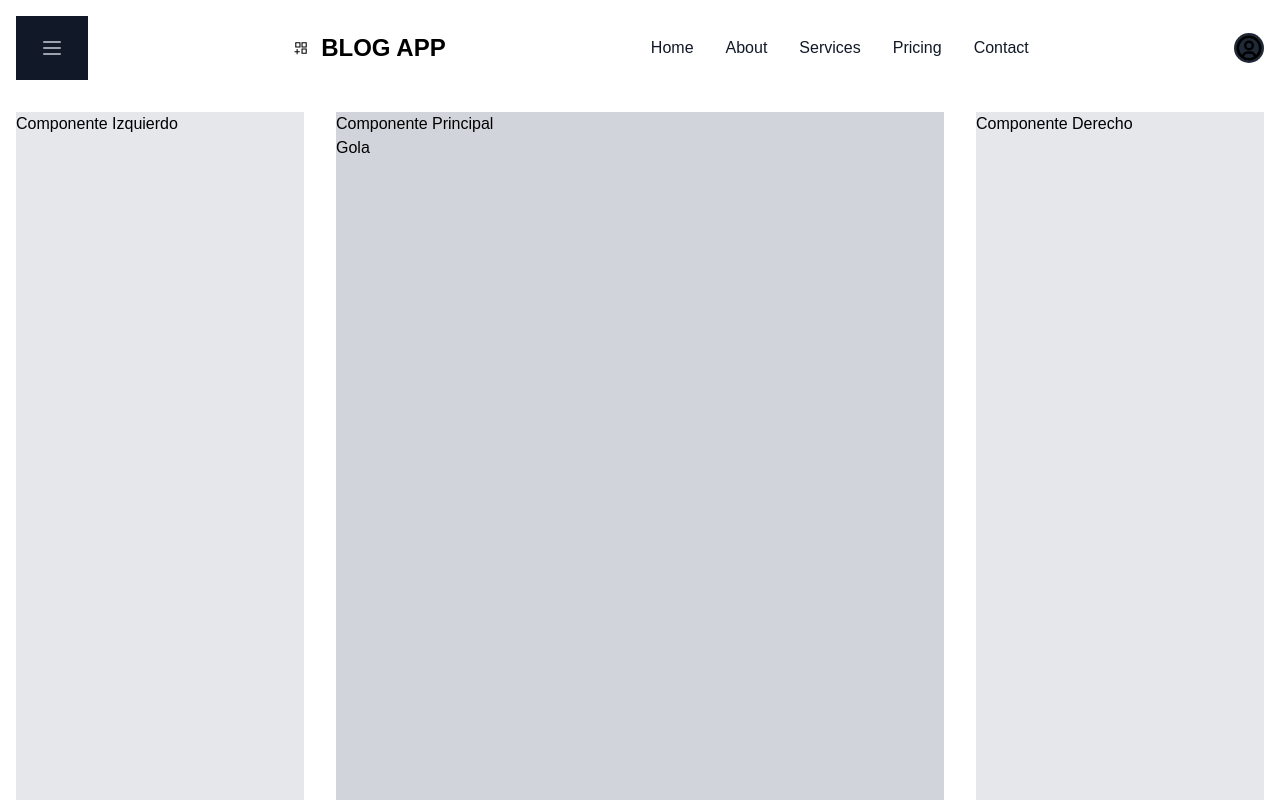
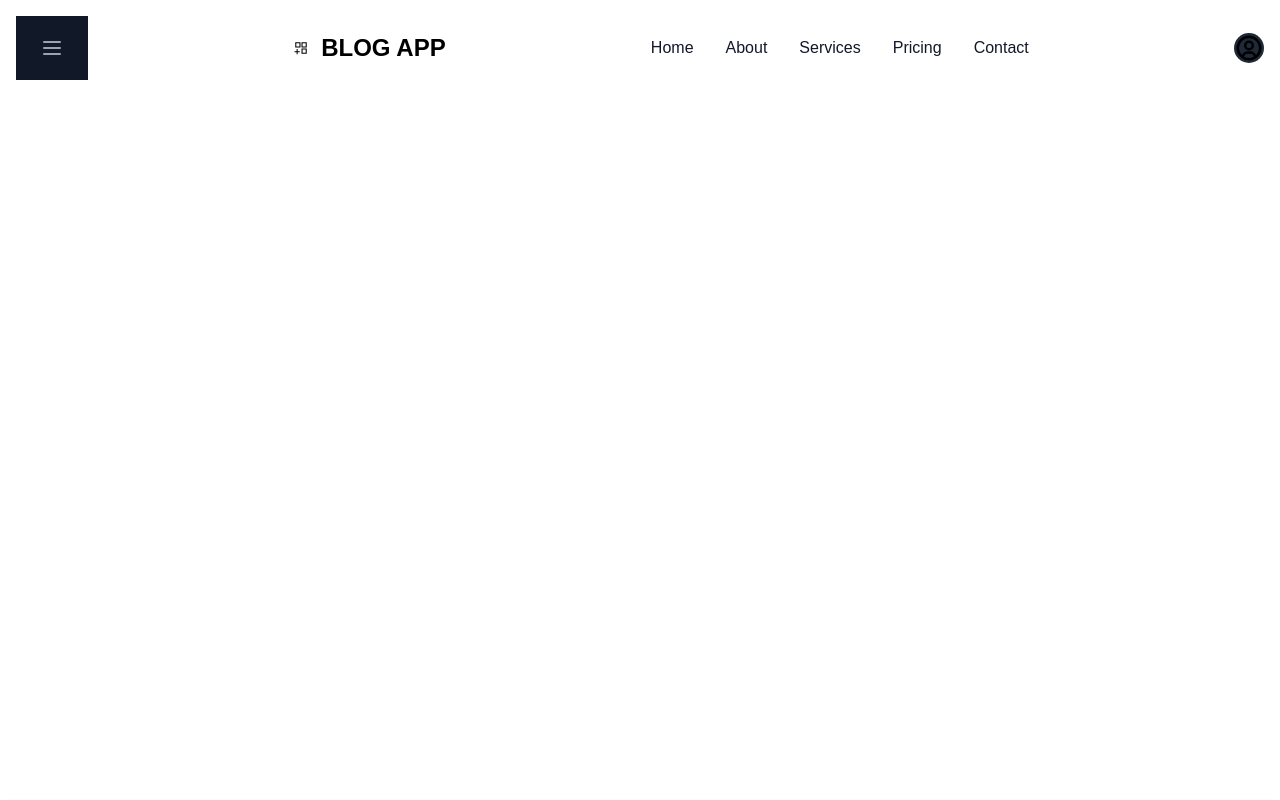
Before and after one commit to CarlosRamirez31/Blog-Project, a React (Vite) app in the folder FRONTEND/blog_app_react/: page / in a window 1280 px wide. Shown: the top 800 px of the page. Built offline with nearby package versions, Linux system fonts and the light colour scheme; a web font is replaced by a local one.

Commit message:
Cambios en componente principal

```diff
--- a/FRONTEND/blog_app_react/src/App.tsx
+++ b/FRONTEND/blog_app_react/src/App.tsx
@@ -13,7 +13,7 @@
           <div className="container2">
               <NarBar />
             <div className="content">
-              <BodyComponent />
+              {/* <BodyComponent /> */}
             </div>
           </div>
           <div className="footer">
```
